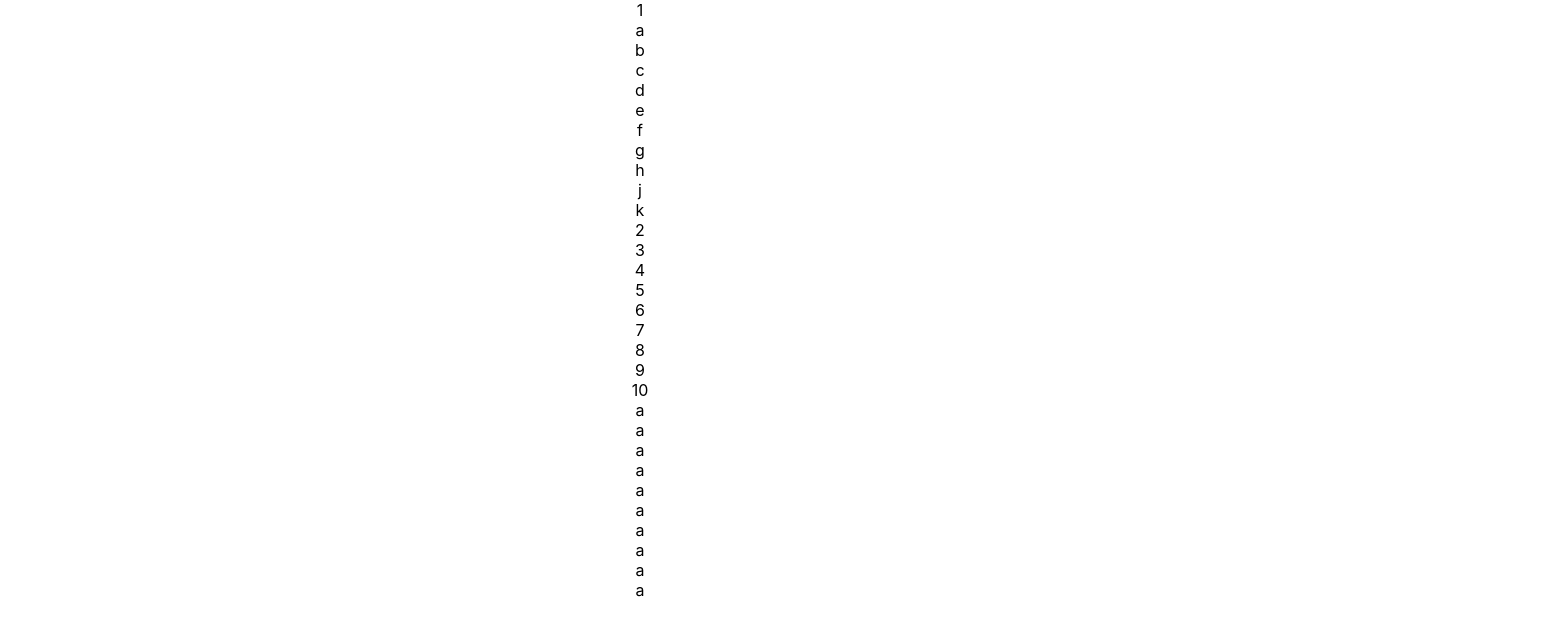
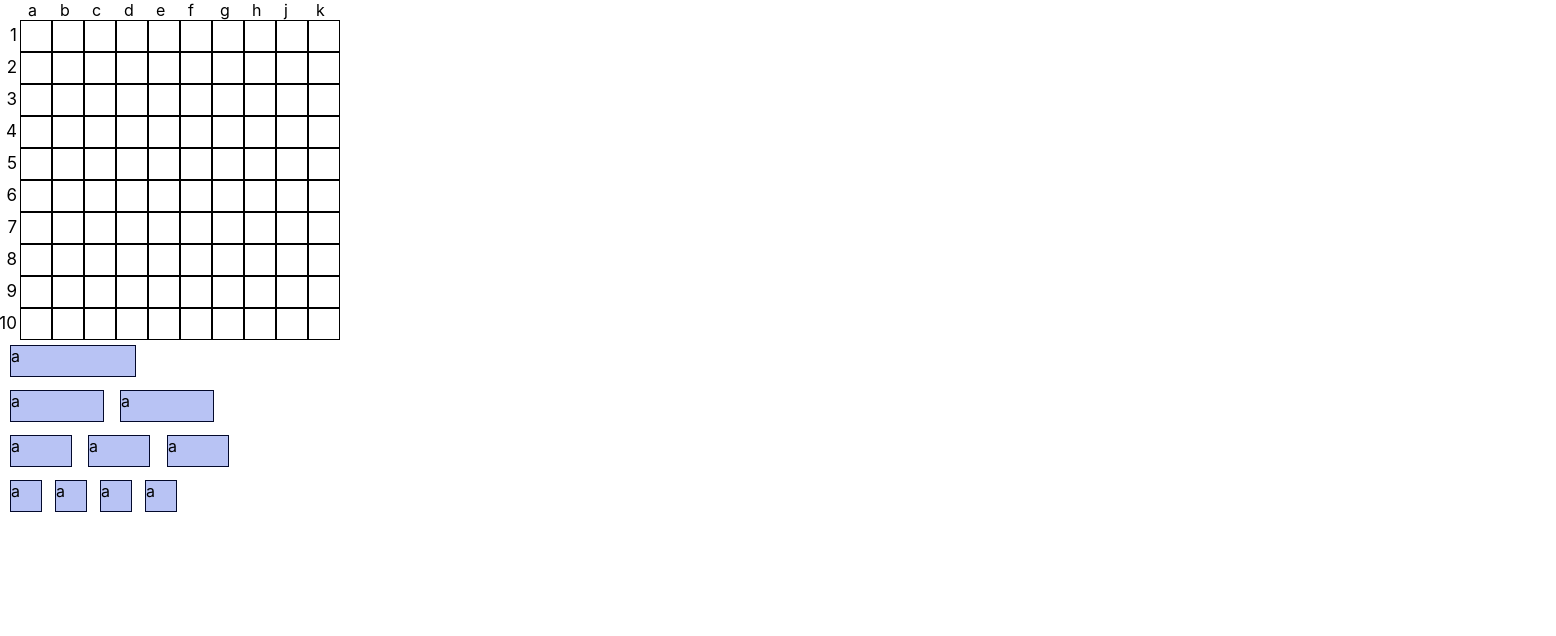
Before and after one commit to vika101-65/sea-battle, a React (Create React App) app: page / in a window 1280 px wide. Shown: the top 636 px of the page, 1556 px wide, since content can reach past the window. Built offline with nearby package versions, Linux system fonts and the light colour scheme.

Commit message:
fix style

```diff
--- a/src/App.css
+++ b/src/App.css
@@ -1,41 +1,82 @@
-.App {
-  text-align: center;
+.field {
+  margin: 20px;
 }
 
-.App-logo {
-  height: 40vmin;
-  pointer-events: none;
+.field-row {
+  position: relative;
+  height: 32px;
 }
 
-@media (prefers-reduced-motion: no-preference) {
-  .App-logo {
-    animation: App-logo-spin infinite 20s linear;
-  }
+.field-cell {
+  display: inline-block;
+  border: 1px solid black;
+  width: 32px;
+  height: 32px;
+  box-sizing: border-box;
+}
+.ship {
+	position: absolute;
+	top: 0;
+	left: 0;
+	border: 1px solid #03092b;
+	background: rgba(99, 123, 230, 0.45);
+	width: 32px;
+	height: 32px;
+	box-sizing: border-box;
 }
 
-.App-header {
-  background-color: #282c34;
-  min-height: 100vh;
-  display: flex;
-  flex-direction: column;
-  align-items: center;
-  justify-content: center;
-  font-size: calc(10px + 2vmin);
-  color: white;
+.selected-ship {
+  background: rgba(211, 181, 224, 0.45);
 }
 
-.App-link {
-  color: #61dafb;
+.preliminary-Position {
+  background: rgba(122, 235, 131, 0.45);
 }
 
-@keyframes App-logo-spin {
-  from {
-    transform: rotate(0deg);
-  }
-  to {
-    transform: rotate(360deg);
-  }
+.ship-on-field {
+  background: rgba(99, 123, 230, 0.45);
 }
-.pier {
-  height: 500px;
+
+.row-label {
+  position: absolute;
+  font-size: 17px;
+  right: 100%;
+  top: 15%;
+  padding-right: 3px;
 }
+
+.col-label {
+  position: absolute;
+  padding-left: 7px;
+  width: 100%;
+  bottom: 100%;
+}
+.ship-row-1 {
+}
+
+.ship-row-2 {
+	width: 62px;
+}
+
+.ship-row-3 {
+	width: 94px;
+}
+
+.ship-row-4 {
+	width: 126px;
+}
+
+.ship-column-1 {
+}
+
+.ship-column-2 {
+	height: 62px;
+}
+
+.ship-column-3 {
+	height: 94px;
+}
+
+.ship-column-4 {
+	height: 126px;
+}
--- a/src/App.tsx
+++ b/src/App.tsx
@@ -1,5 +1,3 @@
-import React from 'react';
-import logo from './logo.svg';
 import './App.css';
 import { Game } from './components/game';
 
--- a/src/components/ships.tsx
+++ b/src/components/ships.tsx
@@ -37,7 +37,7 @@ export function Ships ({
         addingShipToField(item)
         return (
           {...item,
-            additionalClass: 'selected'
+            additionalClass: 'selected-ship'
           })
       } else
         return item;
```
